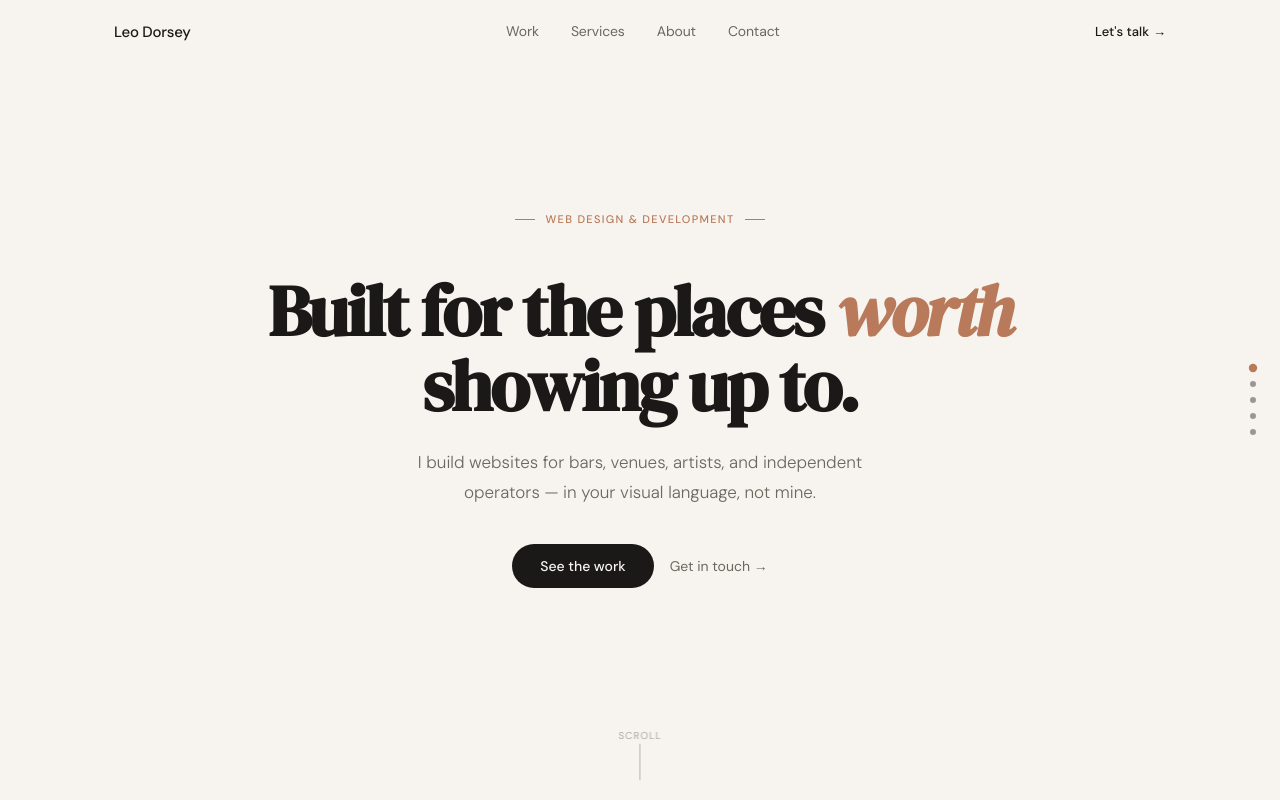
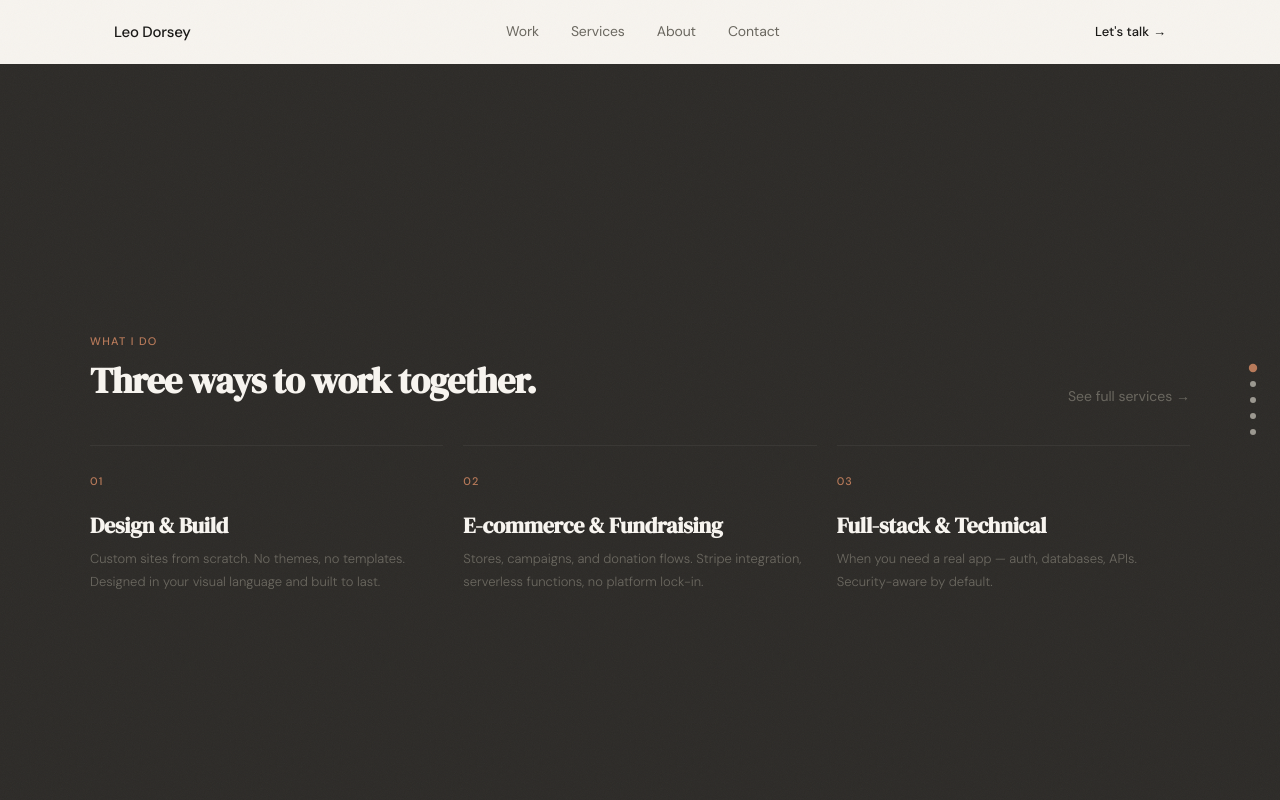
Before and after one commit to lddorse/leodorsey-site, a React (Vite) app: page / in a window 1280 px wide. Shown: the top 800 px of the page. Built offline with nearby package versions, Linux system fonts and the light colour scheme.

Commit message:
fix scroll snap container

```diff
--- a/src/App.jsx
+++ b/src/App.jsx
@@ -9,12 +9,24 @@ function App() {
   return (
     <Router>
       <Navbar />
+      <div id="scroll-root" style={{
+        height: 'calc(100dvh - 64px)',
+        overflowY: 'scroll',
+        scrollSnapType: 'y mandatory',
+        WebkitOverflowScrolling: 'touch',
+        position: 'fixed',
+        top: 64,
+        left: 0,
+        right: 0,
+        bottom: 0,
+      }}>
         <Routes>
           <Route path="/" element={<HomePage />} />
           <Route path="/about" element={<AboutPage />} />
           <Route path="/work" element={<WorkPage />} />
           <Route path="/contact" element={<ContactPage />} />
         </Routes>
+      </div>
     </Router>
   );
 }
```
Lines whose indentation alone changed are shown as unchanged.
